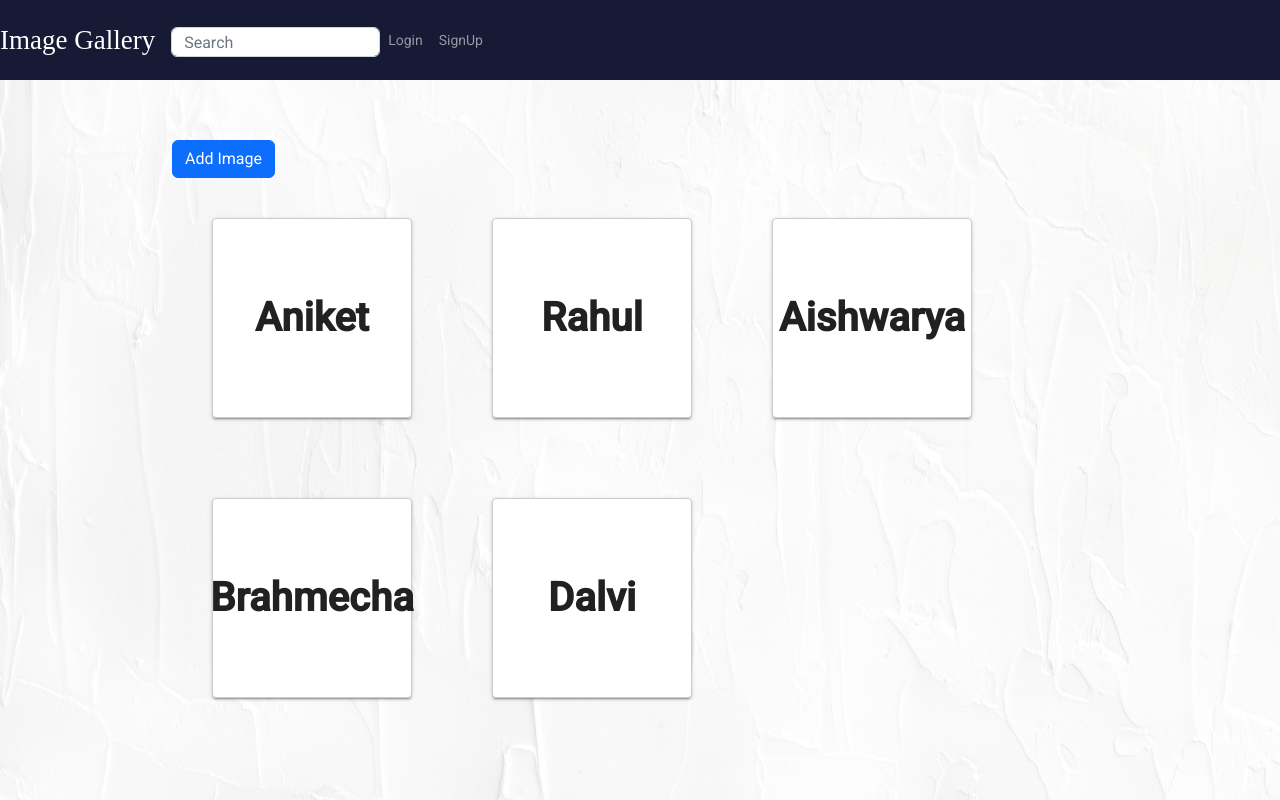
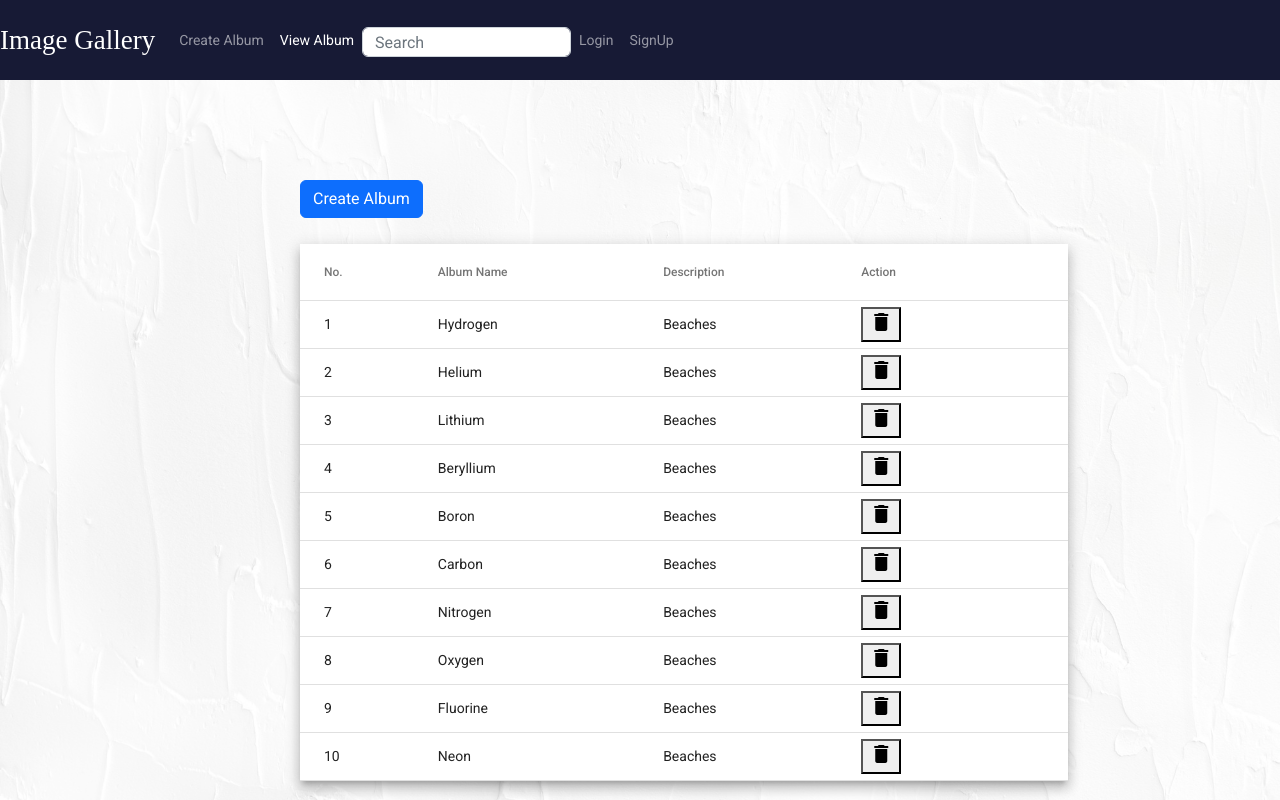
Before and after one commit to AishwaryaGits/AngularApp, an Angular app: page /view-album in a window 1280 px wide. Built offline with nearby package versions, Linux system fonts and the light colour scheme.

Commit message:
link of components

```diff
--- a/src/app/app-routing.module.ts
+++ b/src/app/app-routing.module.ts
@@ -4,12 +4,14 @@
 import { LoginComponent } from './login/login.component';
 import { RegisterComponent } from './register/register.component';
 import { ViewAlbumComponent } from './view-album/view-album.component';
+import { ViewPhotosComponent } from './view-photos/view-photos.component';
 
 const routes: Routes = [
  { path : 'add-album' , component : CreateAlbumComponent },
  { path : 'view-album' , component : ViewAlbumComponent },
  {path:'register',component:RegisterComponent},
  { path: 'login', component: LoginComponent },
+ { path: 'view-photo', component: ViewPhotosComponent },
 
 ];
 
--- a/src/app/create-album/create-album.component.ts
+++ b/src/app/create-album/create-album.component.ts
@@ -1,5 +1,6 @@
 import { Component, OnInit } from '@angular/core';
 import { FormControl, FormGroup, ReactiveFormsModule } from '@angular/forms';
+import { Router } from '@angular/router';
 import { CreateAlbumServiceService } from '../services/create-album-service.service';
 @Component({
   selector: 'app-create-album',
@@ -10,7 +11,7 @@
   form: any;
   name : string = "";
   description : string = "";
-  constructor(private createAlbumService : CreateAlbumServiceService) { }
+  constructor(private createAlbumService : CreateAlbumServiceService,private router : Router) { }
 
   ngOnInit(): void {
   }
@@ -18,10 +19,11 @@
   submitForm() {
      this.createAlbumService.createAlbum(this.name,this.description).subscribe(
       (res:any) => {
-        console.log("success",res)
+        this.router.navigate([`${'/view-album'}`]);
       },
       (err:any) => {
         console.log("failure",err)
+        this.router.navigate([`${'/view-album'}`]);
       });
   }
 
--- a/src/app/shell/header/header.component.html
+++ b/src/app/shell/header/header.component.html
@@ -7,10 +7,12 @@
 
     <div class="collapse navbar-collapse" id="navbarSupportedContent">
         <ul class="navbar-nav mr-auto">
-            <li class="nav-item active" *ngIf="isUserAuthenticated();">
+            <!-- <li class="nav-item active" *ngIf="isUserAuthenticated();"> -->
+                <li class="nav-item-active">
                 <a class="nav-link" routerLink="/add-album" routerLinkActive="active">Create Album </a>
             </li>
-            <li class="nav-item active" *ngIf="isUserAuthenticated();">
+            <!-- <li class="nav-item active" *ngIf="isUserAuthenticated();"> -->
+                <li class="nav-item-active">
                 <a class="nav-link" routerLink="/view-album" routerLinkActive="active">View Album</a>
             </li>
 
--- a/src/app/view-album/view-album.component.html
+++ b/src/app/view-album/view-album.component.html
@@ -1,39 +1,41 @@
 
-<div class="container" style="margin : 60px;margin-left: 160px;">
-    <Button class="btn btn-primary" (click)="onClickButton()">Add Image</Button>
-  <div *ngIf="imageUploadStatus">
-    <label class="image-upload-container btn btn-bwm">
-        <span>Select Image</span>
-        <input #imageInput
-               type="file"
-               accept="image/*"
-               (change)="processFile(imageInput)"
-               >
-      </label>
-  </div>
 
-  <div *ngIf="selectedFile" class="img-preview-container">
+<div>
+<div class="demo-button-container" style="margin-left: 300px;margin-top:100px">
+  <Button class="btn btn-primary" (click)="goToPage('/add-album')"> Create Album</Button>
+</div>
 
-    <div class="img-preview{{selectedFile.status === 'fail' ? '-error' : ''}}"
-         [ngStyle]="{'background-image': 'url('+ selectedFile.src + ')'}">
-    </div>
+<table mat-table [dataSource]="dataSource" class="mat-elevation-z8 demo-table">
+  <!-- Position Column -->
+  <ng-container matColumnDef="id">
+    <th mat-header-cell *matHeaderCellDef>No.</th>
+    <td mat-cell *matCellDef="let element">{{element.id}}</td>
+  </ng-container>
 
-    <div *ngIf="selectedFile.pending" class="img-loading-overlay">
-      <div class="img-spinning-circle"></div>
-    </div>
+  <!-- Name Column -->
+  <ng-container matColumnDef="albumName">
+    <th mat-header-cell *matHeaderCellDef>Album Name</th>
+    <td mat-cell *matCellDef="let element" (click)="viewPhotos(element)">{{element.albumName}}</td>
+  </ng-container>
 
-    <div *ngIf="selectedFile.status === 'ok'" class="alert alert-success"> Image Uploaded Succesfuly!</div>
-    <div *ngIf="selectedFile.status === 'fail'" class="alert alert-danger"> Image Upload Failed!</div>
-  </div>
+  <!-- Weight Column -->
+  <ng-container matColumnDef="albumDesc">
+    <th mat-header-cell *matHeaderCellDef>Description</th>
+    <td mat-cell *matCellDef="let element">{{element.albumDesc}}</td>
+  </ng-container>
 
-  <div class="example-container">
-    <div
-      *ngFor="let item of imageArray"
-    >
-      <div class="example-box">
-        {{ item.key }}
-      </div>
-    </div>
-  </div>
+
+  <tr mat-header-row *matHeaderRowDef="displayedColumns"></tr>
+  <tr mat-row *matRowDef="let row; columns: displayedColumns;"></tr>
+
+  <ng-container matColumnDef="deleteAlbum">
+    <th mat-header-cell *matHeaderCellDef> Action </th>
+    <td mat-cell *matCellDef="let element">
+       <button mat-icon-button color="primary" (click)="deleteData(element)" aria-label="Example icon button with a home icon">
+        <mat-icon>delete</mat-icon>
+      </button>
+    </td>
+  </ng-container>
+</table>
 
 </div>
--- a/src/app/view-album/view-album.component.scss
+++ b/src/app/view-album/view-album.component.scss
@@ -1,38 +1,13 @@
-.example-list {
-    list-style-type: none;
-    padding: 0;
-  }
+.demo-table {
+  width: 60%;
+  margin-left: 300px;
+  margin-top:10px;
+}
 
-  .example-list li {
-    display: table-cell;
-    padding: 4px;
-  }
+.demo-button-container {
+  padding-bottom: 16px;
+}
 
-  .example-container {
-    display: flex;
-    flex-wrap: wrap;
-    min-width: 600px;
-    max-width: 900px;
-  }
-
-  .example-box {
-    width: 200px;
-    height: 200px;
-    border: solid 1px #ccc;
-    margin: 40px;
-    font-size: 30pt;
-    font-weight: bold;
-    color: rgba(0, 0, 0, 0.87);
-    cursor: move;
-    display: flex;
-    justify-content: center;
-    align-items: center;
-    text-align: center;
-    background: #fff;
-    border-radius: 4px;
-    position: relative;
-    z-index: 1;
-    transition: box-shadow 200ms cubic-bezier(0, 0, 0.2, 1);
-    box-shadow: 0 3px 1px -2px rgba(0, 0, 0, 0.2), 0 2px 2px 0 rgba(0, 0, 0, 0.14),
-      0 1px 5px 0 rgba(0, 0, 0, 0.12);
-  }
+.demo-button + .demo-button {
+  margin-left: 200px;
+}
--- a/src/app/view-album/view-album.component.ts
+++ b/src/app/view-album/view-album.component.ts
@@ -1,81 +1,65 @@
-import { Component, OnInit } from '@angular/core';
-import { ImageServiceService } from '../services/imageUpload/image-service.service';
+import { Component, OnInit, ViewChild } from '@angular/core';
+import { MatTable } from '@angular/material/table';
+import { Router } from '@angular/router';
 
-class ImageSnippet {
-  pending: boolean = false;
-  status: string = 'init';
 
-  constructor(public src: string, public file: File) {}
+export interface PeriodicElement {
+  id:number,
+  albumName: string,
+  albumDesc: string;
 }
+
+const ELEMENT_DATA: PeriodicElement[] = [
+  {id: 1, albumName: 'Hydrogen', albumDesc: "Beaches"},
+  {id: 2, albumName: 'Helium', albumDesc: "Beaches"},
+  {id: 3, albumName: 'Lithium', albumDesc: "Beaches"},
+  {id: 4, albumName: 'Beryllium', albumDesc: "Beaches"},
+  {id: 5, albumName: 'Boron', albumDesc: "Beaches"},
+  {id: 6, albumName: 'Carbon', albumDesc: "Beaches"},
+  {id: 7, albumName: 'Nitrogen', albumDesc: "Beaches"},
+  {id: 8, albumName: 'Oxygen', albumDesc: "Beaches"},
+  {id: 9, albumName: 'Fluorine', albumDesc: "Beaches"},
+  {id: 10, albumName: 'Neon', albumDesc: "Beaches"},
+];
 
 @Component({
   selector: 'app-view-album',
   templateUrl: './view-album.component.html',
   styleUrls: ['./view-album.component.scss']
 })
+
+
 export class ViewAlbumComponent implements OnInit {
 
-  selectedFile: any ;
-  imageUploadStatus : boolean = false;
-
-  imageArray : any[]=[];
-
-  constructor(private imageService : ImageServiceService) { }
-
+  displayedColumns: string[] = ['id', 'albumName', 'albumDesc','deleteAlbum'];
+  dataSource : any;
   ngOnInit(): void {
-    this.imageArray = [
-    {
-      "key" : "Aniket"
-    },
-    {
-      "key" : "Rahul"
-    },
-    {
-      "key" : "Aishwarya"
-    },
-    {
-      "key" : "Brahmecha"
-    },
-    {
-      "key" : "Dalvi"
-    },
-  ]
+    this.dataSource = [...ELEMENT_DATA];
   }
 
-  onClickButton(){
-    this.imageUploadStatus =true;
+  constructor(private router: Router){
+
+  }
+  @ViewChild(MatTable) table: any;
+
+  addData() {
+    const randomElementIndex = Math.floor(Math.random() * ELEMENT_DATA.length);
+    this.dataSource.push(ELEMENT_DATA[randomElementIndex]);
+    this.table.renderRows();
   }
 
-  private onSuccess() {
-    this.selectedFile.pending = false;
-    this.selectedFile.status = 'ok';
+  deleteData(value : any){
+    console.log("values",value)
   }
 
-  private onError() {
-    this.selectedFile.pending = false;
-    this.selectedFile.status = 'fail';
-    this.selectedFile.src = '';
+  goToPage(pageName:string){
+    this.router.navigate([`${pageName}`]);
   }
 
-  processFile(imageInput: any) {
-    const file: File = imageInput.files[0];
-    const reader = new FileReader();
-
-    reader.addEventListener('load', (event: any) => {
-
-      this.selectedFile = new ImageSnippet(event.target.result, file);
-
-      this.imageService.uploadImage(this.selectedFile.file).subscribe(
-        (res:any) => {
-          this.onSuccess();
-        },
-        (err:any) => {
-          this.onError();
-        })
-    });
-
-    reader.readAsDataURL(file);
+  viewPhotos(element:any){
+    console.log("element",element)
+    // this.router.navigate([`${element.albumname}`]);
+    this.router.navigate([`${'/view-photo'}`]);
   }
 
-
 }
--- /dev/null
+++ b/src/app/view-photos/view-photos.component.scss
@@ -0,0 +1,38 @@
+.example-list {
+    list-style-type: none;
+    padding: 0;
+  }
+
+  .example-list li {
+    display: table-cell;
+    padding: 4px;
+  }
+
+  .example-container {
+    display: flex;
+    flex-wrap: wrap;
+    min-width: 600px;
+    max-width: 900px;
+  }
+
+  .example-box {
+    width: 200px;
+    height: 200px;
+    border: solid 1px #ccc;
+    margin: 40px;
+    font-size: 30pt;
+    font-weight: bold;
+    color: rgba(0, 0, 0, 0.87);
+    cursor: move;
+    display: flex;
+    justify-content: center;
+    align-items: center;
+    text-align: center;
+    background: #fff;
+    border-radius: 4px;
+    position: relative;
+    z-index: 1;
+    transition: box-shadow 200ms cubic-bezier(0, 0, 0.2, 1);
+    box-shadow: 0 3px 1px -2px rgba(0, 0, 0, 0.2), 0 2px 2px 0 rgba(0, 0, 0, 0.14),
+      0 1px 5px 0 rgba(0, 0, 0, 0.12);
+  }
```
Also changed, not shown: src/app/app.module.ts (+8 -3 lines), src/app/view-photos/view-photos.component.html (added, +39 -0 lines), src/app/view-photos/view-photos.component.ts (added, +81 -0 lines), 1 other file (tests, documents, lock files or other folders).
